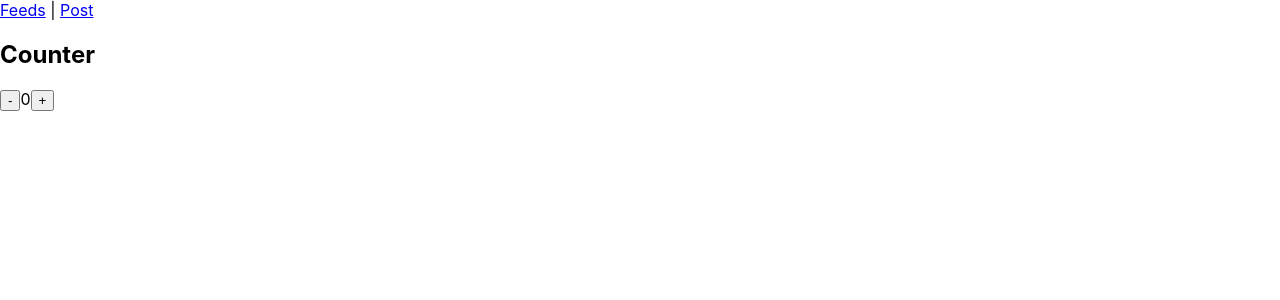
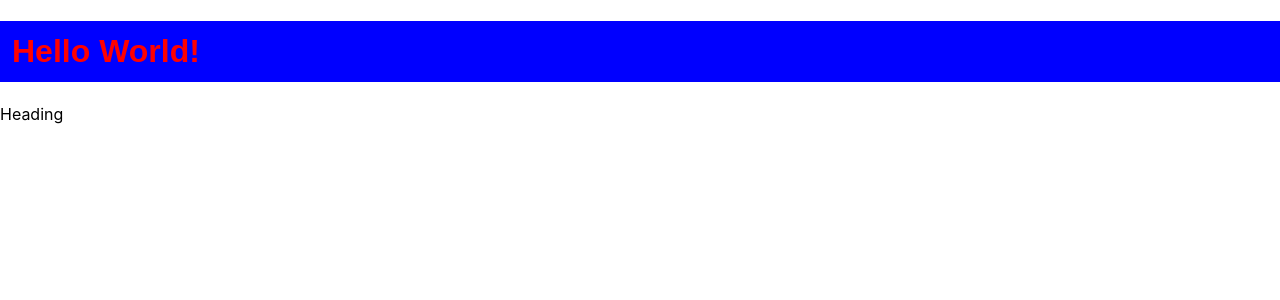
Before and after one commit to srisaiteja123/myapp, a React (Create React App) app: page / in a window 1280 px wide. Shown: the top 300 px of the page. Built offline with nearby package versions, Linux system fonts and the light colour scheme.

Commit message:
Added Class component and internal style

```diff
--- a/src/index.js
+++ b/src/index.js
@@ -1,20 +1,11 @@
-import React from 'react';
-import ReactDOM from 'react-dom/client';
-import './index.css';
- import App15 from './App15';
-// import calc from './calc';
-//import Result from './Result';
-// import App from './App';
+import React from "react";
+import ReactDOM from "react-dom/client";
+import "./index.css";
+import App18 from "./App18";
 
-
-const root = ReactDOM.createRoot(document.getElementById('root'));
+const root = ReactDOM.createRoot(document.getElementById("root"));
 root.render(
-  <React.StrictMode>
-    <App15/>
-
-  </React.StrictMode>
+  <>
+    <App18 />
+  </>
 );
-
-// If you want to start measuring performance in your app, pass a function
-// to log results (for example: reportWebVitals(console.log))
-// or send to an analytics endpoint. Learn more: https://bit.ly/CRA-vitals
```
